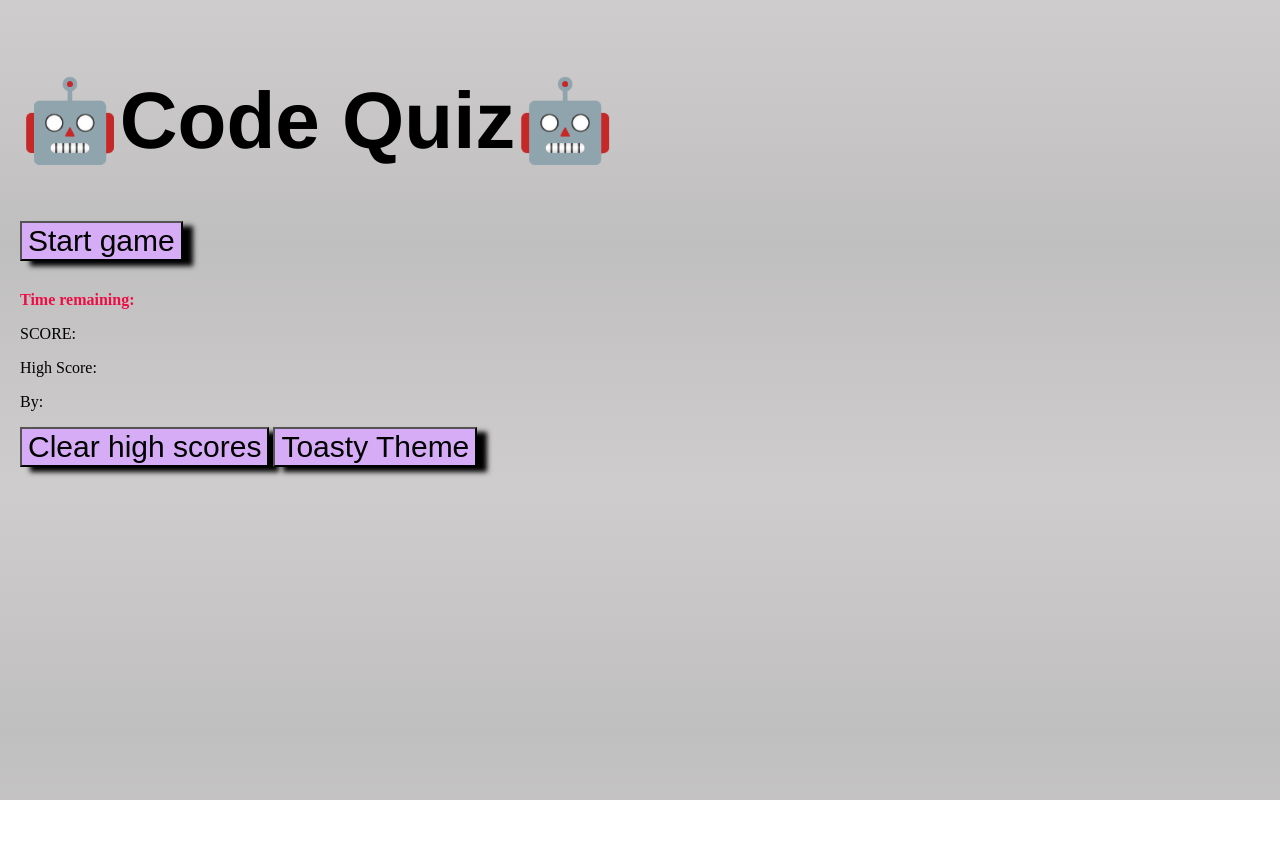
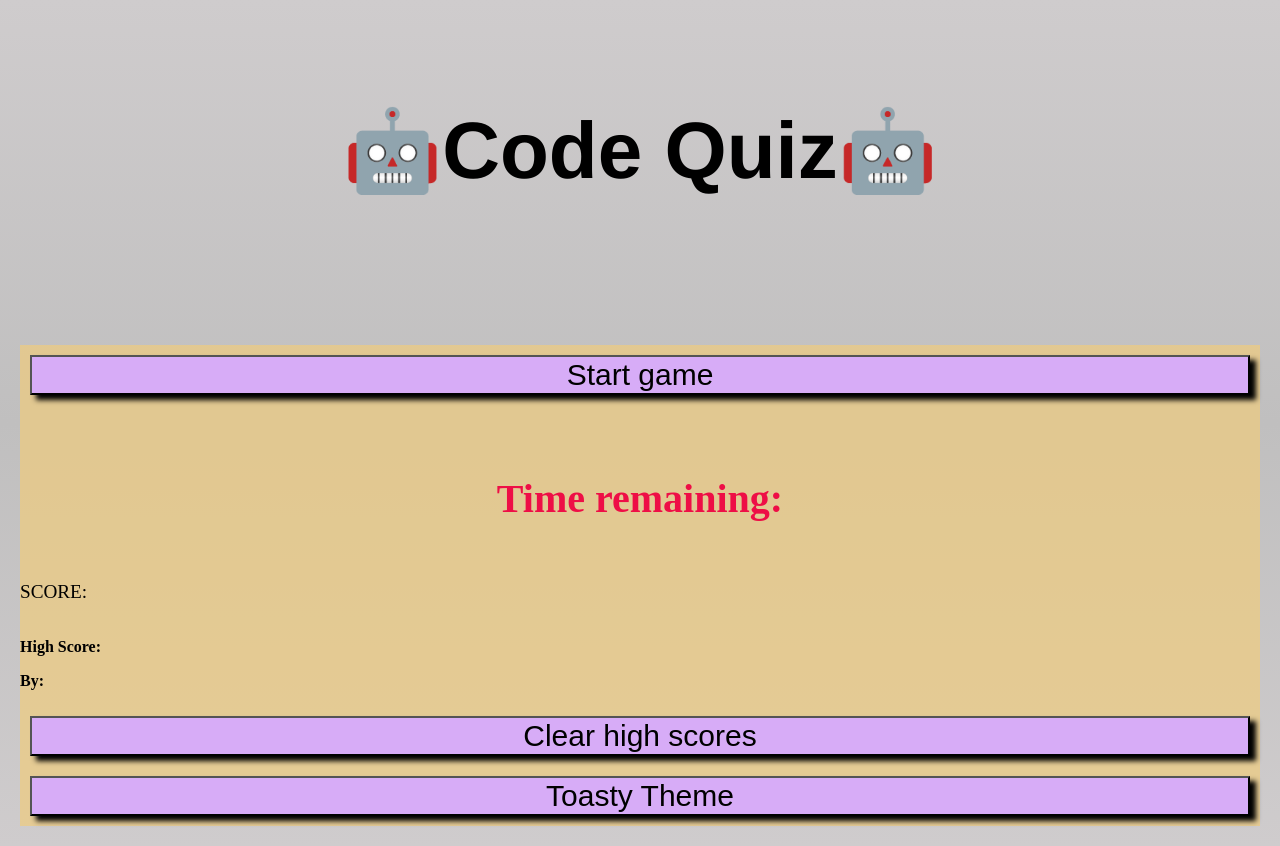
Before and after one commit to J3rkStore/code-quiz, a plain HTML site: page index.html in a window 1280 px wide. Before the commit the page ends 800 px from the top, so only its background shows below. Drawn offline with Linux system fonts and the light colour scheme.

Commit message:
added readability to quiz

```diff
--- a/assets/style.css
+++ b/assets/style.css
@@ -1,8 +1,12 @@
-.plain-body {
+body {
     display: flex;
     flex-direction: column;
+    margin: 20px;
+}
+
+.plain-body {
     background: linear-gradient(#cfcccd, #c0bfbf, #cfcccd);
-    margin: 20px;
+
 }
 
 .plain-body h2 {
@@ -14,19 +18,41 @@
 }
 
 .toasty-body h2 {
-    display: contents;
+    display: flex;
+    justify-content: center;
+    position: relative;
+}
+
+header {
+    margin-top: 30px;
+}
+
+main {
+    display: flex;
+    flex-direction: column;
+    background-color: #f0cd7daf;
 }
 
 button {
     font-size: 30px;
     background-color: #d7acf7;
-    box-shadow: 10px 5px 5px #000000;
+    box-shadow: 6px 5px 5px #000000;
+    margin: 10px;
 }
 
 .question {
+    display: flex;
+    flex-direction: column;
+
     font-weight: bolder;
     font-family: 'Franklin Gothic Medium', 'Arial Narrow', Arial, sans-serif;
     font-size: 40px;
+}
+
+.question h1, .question h3 {
+    display: flex;
+    justify-content: center;
+    position: relative;
 }
 
 .answers {
@@ -41,10 +67,33 @@ button {
 
 .name-entry {
     display:none;
+    margin-bottom: 100px;
+}
+
+.input-group {
+    font-size: 30px;
+    font-weight: 900;
+
 }
 
 .time-remaining {
+    display: flex;
+    justify-content: center;
     margin-top: 30px;
     font-weight: bold;
+    font-size: 40px;
     color:#ee0e46;
+
 }
+
+.time-remaining p {
+
+}
+
+.score {
+    font-size: larger;
+}
+
+.high-score-display {
+    font-weight: 900;
+}
--- a/index.html
+++ b/index.html
@@ -35,8 +35,8 @@
 
         <section class="name-entry">
             <div class="input-group">
-                <label for="high-score-input">Your name: </label>
-                <input type="text" name="high-score-input" id="high-score-input" placeholder="what's your name?" />
+                <label for="high-score-input">YOU GOT THE HIGH SCORE!🔥😎🍾  PLEASE ENTER YOUR NAME </label>
+                <input type="text" name="high-score-input" id="high-score-input" placeholder="what's your name, champ?" />
             </div>
             <button class ="submit">Submit</button>
         </section>
```
